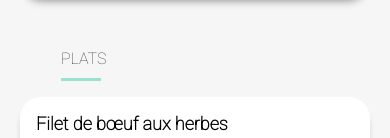
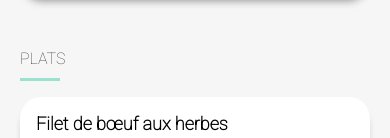
Before and after one commit to imene-yahiaoui/OhMyFood-Paris, a plain HTML site: page restaurants/page1.html in a window 390 px wide. Shown: the part 785-923 px from the top of the page. Drawn offline with Linux system fonts and the light colour scheme; a web font is replaced by a local one.

Commit message:
update menu css

```diff
--- a/sass/layout/_main_menu.scss
+++ b/sass/layout/_main_menu.scss
@@ -166,13 +166,10 @@
   text-transform: uppercase;
   font-weight: 100;
 }
-@media only screen and (max-width: 767px)  {
+// @media only screen and (max-width: 767px)  {
 
 
-  .a {
-  margin-left: 41px;
-
-}}
+//    }
 
 .choix_menu {
   display: flex;
```
Also changed, not shown: assets/css/style.css, 1 other file.
